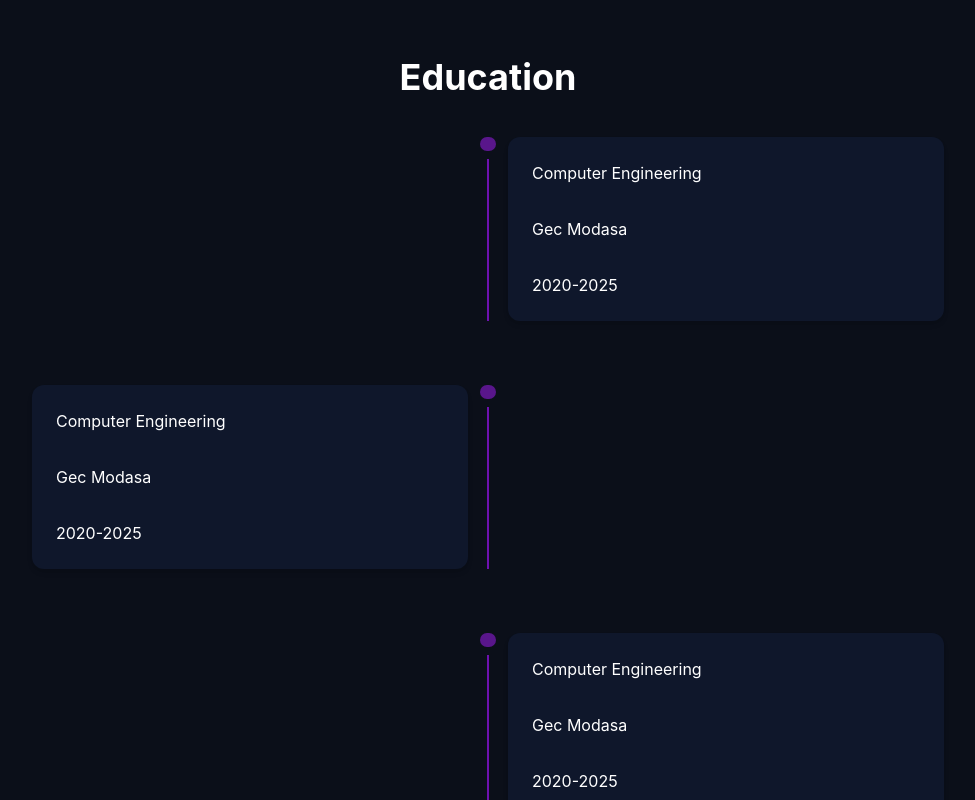
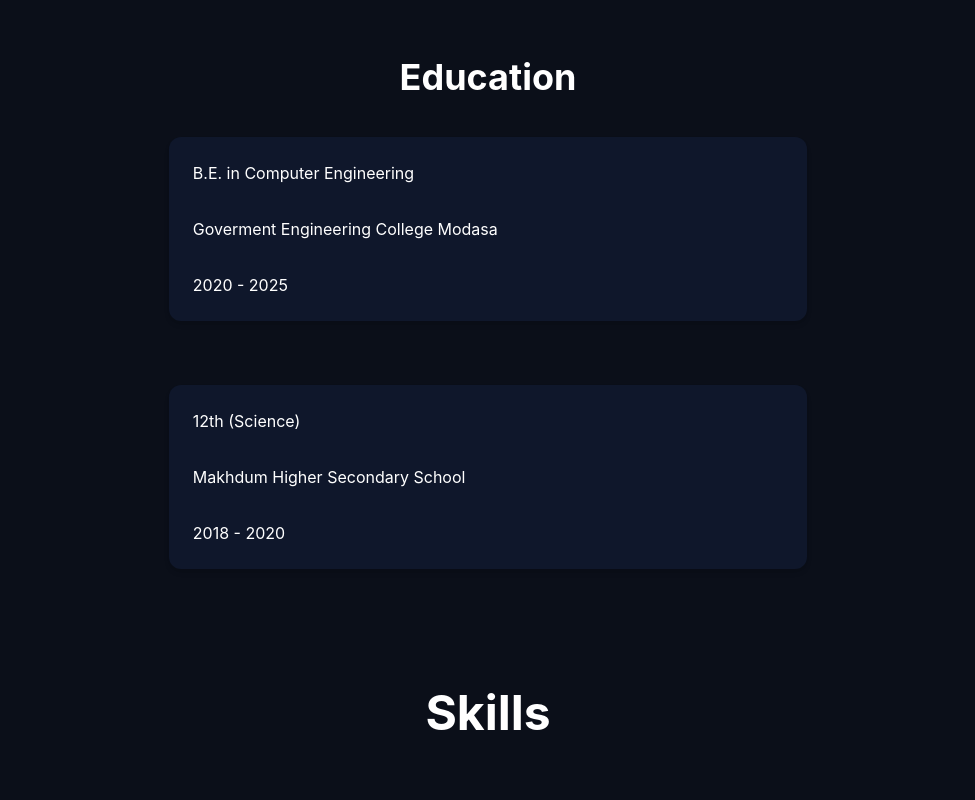
Before and after one commit to HasanainChishti/my-portfolio, a React (Vite) app: page / in a window 1280 px wide. Shown: the part 1500-2300 px from the top of the page, without its empty margins (152-1127 px from the left). Built offline with nearby package versions, Linux system fonts and the light colour scheme.

Commit message:
updata data

```diff
--- a/src/components/Education.jsx
+++ b/src/components/Education.jsx
@@ -2,29 +2,18 @@
 export default function Education() {
   const educationData = [
     {
-      title: "B.Tech / B.E. in Computer Engineering",
-      school: "Your College Name",
-      years: "2022 - 2026",
-      location: "City, State",
-      desc:
-        "Focused on Data Structures, Web Development (React.js), Database systems, and Software Engineering. Built frontend & backend projects using React and Node.js."
+      title: " B.E. in Computer Engineering",
+      school: "Goverment Engineering College Modasa",
+      years: "2020 - 2025",
     },
+
     {
       title: "12th (Science)",
-      school: "Your Higher Secondary School",
-      years: "2020 - 2022",
-      location: "City, State",
-      desc:
-        "PCM (Physics, Chemistry, Mathematics). Gained strong analytical and problem solving fundamentals."
-    },
-    {
-      title: "11th (Science)",
-      school: "Your School Name (Class 11)",
-      years: "2019 - 2020",
-      location: "City, State",
-      desc:
-        "Science stream with focus on fundamentals. Participated in coding / science projects (if any, mention briefly)."
+      school: "Makhdum Higher Secondary School",
+      years: "2018 - 2020",
     }
+
+
   ];
 
   return (
@@ -33,42 +22,16 @@ export default function Education() {
         <div className="max-w-20xl  space-y-16 mx-auto  px-6  w-[75%]">
            {
             educationData.map((data,index)=>(
+            <div className="bg-slate-900 p-6 rounded-xl  shadow-md w-[70%] mx-auto
+               space-y-8">
+               <h1>{data.title}</h1>
+                 <h3>{data.school}</h3>
+                 <p>{data.years}</p>
+            </div>
 
-               index%2?(
-                       <div className={` ${index%2?`md:grid-cols-[1fr_auto_1fr]`:`md:grid-cols-[1fr_auto_1fr]`} `+"grid grid-cols-1 md:gap-3"}>
-          {/* left card */}
-            <div className="bg-slate-900 p-6 rounded-xl  shadow-md w-full   space-y-8">
-               <h1>Computer Engineering</h1>
-                 <h3>Gec Modasa</h3>
-                 <p>2020-2025</p>
-            </div>
-            {/* dot+line */}
-            <div className="flex flex-col gap-2 items-center">
-                    <div className="rounded-full w-4 h-4 bg-purple-900"></div>
-                    <div className="w-0.5 h-full bg-purple-800"></div>
-            </div>
-            {/* right empty */}
-            <div></div>
-         </div>):(
-               <div className={` ${index%2?`md:grid-cols-[1fr_auto_1fr]`:`md:grid-cols-[1fr_auto_1fr]`} `+"grid grid-cols-1 md:gap-3"}>
-          {/* left card */}
-               <div></div>
-            {/* dot+line */}
-            <div className="flex flex-col gap-2 items-center">
-                    <div className="rounded-full w-4 h-4 bg-purple-900"></div>
-                    <div className="w-0.5 h-full bg-purple-800"></div>
-            </div>
-            {/* right empty */}
-
-            <div className="bg-slate-900 p-6 rounded-xl  shadow-md w-full   space-y-8">
-               <h1>Computer Engineering</h1>
-                 <h3>Gec Modasa</h3>
-                 <p>2020-2025</p>
-            </div>
-         </div>
          )
 
-            ))
+            )
            }
         </div>
       </section>
--- a/src/components/Hero.jsx
+++ b/src/components/Hero.jsx
@@ -3,7 +3,7 @@ import { motion } from "framer-motion";
 import image from "../images/image.png"
 const Hero = () => {
   return (
-    <section className=" w-[95%] h-max mt-20 min-h-screen flex justify-center items-center bg-[#0B0F19] px-6 relative overflow-hidden">
+    <section id='Hero' className=" w-[95%] h-max mt-20 min-h-screen flex justify-center items-center bg-[#0B0F19] px-6 relative overflow-hidden">
 
   {/* Background Glow Effects */}
   <div className="absolute top-0 left-0 w-96 h-96 bg-pink-600/20 rounded-full blur-3xl -z-10"></div>
--- a/src/components/Navbar.jsx
+++ b/src/components/Navbar.jsx
@@ -4,7 +4,7 @@ function Navbar() {
   const [active, setActive] = useState("home");
 
   return (
-    <nav className="fixed top-0 left-0 w-full backdrop-blur-md bg-white/1 border-b border-white/10 z-50">
+    <nav id="navbar" className="fixed top-0 left-0 w-full backdrop-blur-md bg-white/1 border-b border-white/10 z-50">
       <div className="max-w-6xl mx-auto px-6 py-4 flex justify-between items-center">
 
         {/* Logo */}
@@ -25,7 +25,7 @@ function Navbar() {
               }`}
             >
 
-              <a href={`#${item==="Home"?"/":item}`}> {item} </a>
+              <a href={`#${item==="home"?"Hero":item}`}> {item} </a>
             </li>
           ))}
         </ul>
```
